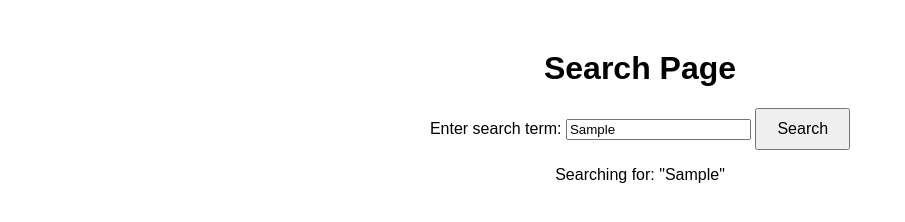
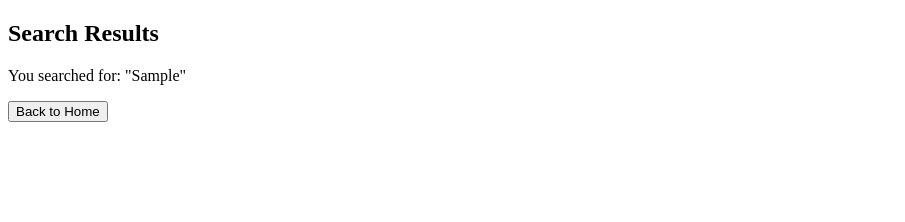
Before and after one commit to rayner77/SSD_LabPrep, a website: page src/index.html in a window 1280 px wide. Both pictures are taken after typing "Sample" into the empty fields and a click on the button "Search". Shown: the whole page, without its empty margins (0-905 px from the left). Drawn offline with Linux system fonts and the light colour scheme.

Commit message:
Github actions 3

```diff
--- a/src/index.html
+++ b/src/index.html
@@ -2,20 +2,24 @@
 <html lang="en">
 <head>
   <meta charset="UTF-8" />
-  <meta name="viewport" content="width=device-width, initial-scale=1.0">
-  <title>Simple Web App - Search</title>
-  <link rel="stylesheet" href="style.css">
+  <meta name="viewport" content="width=device-width, initial-scale=1" />
+  <title>Search App</title>
 </head>
 <body>
-  <h1>Search Page</h1>
+  <div id="homePage">
+    <h1>Search Home</h1>
+    <form id="searchForm">
+      <input type="text" id="searchTerm" name="searchTerm" placeholder="Enter search term" required />
+      <button type="submit">Search</button>
+    </form>
+    <p id="output" style="color:red;"></p>
+  </div>
 
-  <form id="searchForm" action="#" method="GET">
-    <label for="searchTerm">Enter search term:</label>
-    <input type="text" id="searchTerm" name="searchTerm" required />
-    <button type="submit">Search</button>
-  </form>
-
-  <p id="output"></p>
+  <div id="resultsPage" style="display:none;">
+    <h2>Search Results</h2>
+    <p id="searchResult"></p>
+    <button id="backButton">Back to Home</button>
+  </div>
 
   <script src="script.js"></script>
 </body>
--- a/src/script.js
+++ b/src/script.js
@@ -1,25 +1,53 @@
-// Function to validate input against XSS
-function validateInput(input) {
-  // OWASP C5: Validate all inputs
-  // Simple whitelist: allow only letters, numbers, spaces, and a few safe punctuation chars
-  // Adjust regex as needed to your use case
+// Validate input for XSS attack (basic whitelist)
+function validateXSS(input) {
   const pattern = /^[a-zA-Z0-9\s\-_,.!?]*$/;
-
   return pattern.test(input);
 }
 
-document.getElementById('searchForm').addEventListener('submit', (e) => {
-  e.preventDefault(); // prevent form default submission
+// Validate input for SQL Injection attack (detect suspicious SQL keywords / chars)
+function validateSQLInjection(input) {
+  // Simple blacklist (you can expand this list as needed)
+  const blacklist = /(SELECT|INSERT|UPDATE|DELETE|DROP|--|;|'|")/i;
+  return !blacklist.test(input);
+}
 
-  const searchTerm = document.getElementById('searchTerm').value.trim();
+const homePage = document.getElementById('homePage');
+const resultsPage = document.getElementById('resultsPage');
+const output = document.getElementById('output');
+const searchResult = document.getElementById('searchResult');
+const searchForm = document.getElementById('searchForm');
+const searchTermInput = document.getElementById('searchTerm');
+const backButton = document.getElementById('backButton');
 
-  if (!validateInput(searchTerm)) {
-    document.getElementById('output').textContent = 'Invalid input detected! Please use only letters, numbers, spaces, and basic punctuation.';
+searchForm.addEventListener('submit', (e) => {
+  e.preventDefault();
+
+  const searchTerm = searchTermInput.value.trim();
+
+  if (!validateXSS(searchTerm)) {
+    output.textContent = 'Invalid input detected: Possible XSS attack! Please use only safe characters.';
+    searchTermInput.value = '';  // Clear input
     return;
   }
 
-  // If valid, simulate a search result or further processing
-  document.getElementById('output').textContent = `Searching for: "${searchTerm}"`;
+  if (!validateSQLInjection(searchTerm)) {
+    output.textContent = 'Invalid input detected: Possible SQL Injection attempt! Please avoid SQL keywords or special characters.';
+    searchTermInput.value = '';  // Clear input
+    return;
+  }
 
-  // TODO: Implement actual search logic here
+  // Input is valid - show results page
+  output.textContent = '';
+  searchTermInput.value = '';
+  homePage.style.display = 'none';
+  resultsPage.style.display = 'block';
+  searchResult.textContent = `You searched for: "${searchTerm}"`;
 });
+
+backButton.addEventListener('click', () => {
+  resultsPage.style.display = 'none';
+  homePage.style.display = 'block';
+  output.textContent = '';
+  searchTermInput.value = '';
+  searchTermInput.focus();
+});
```
Also changed, not shown: 9 other files.
